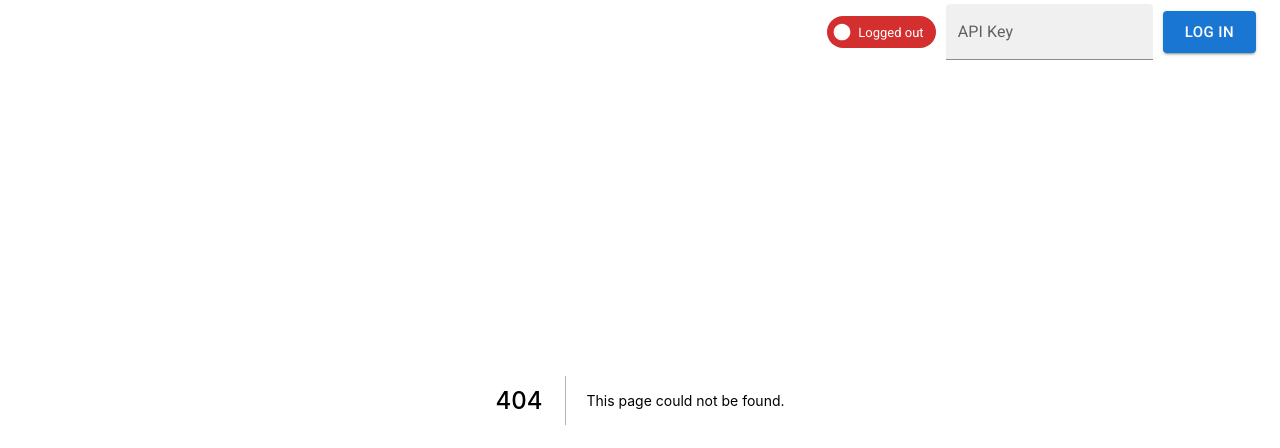
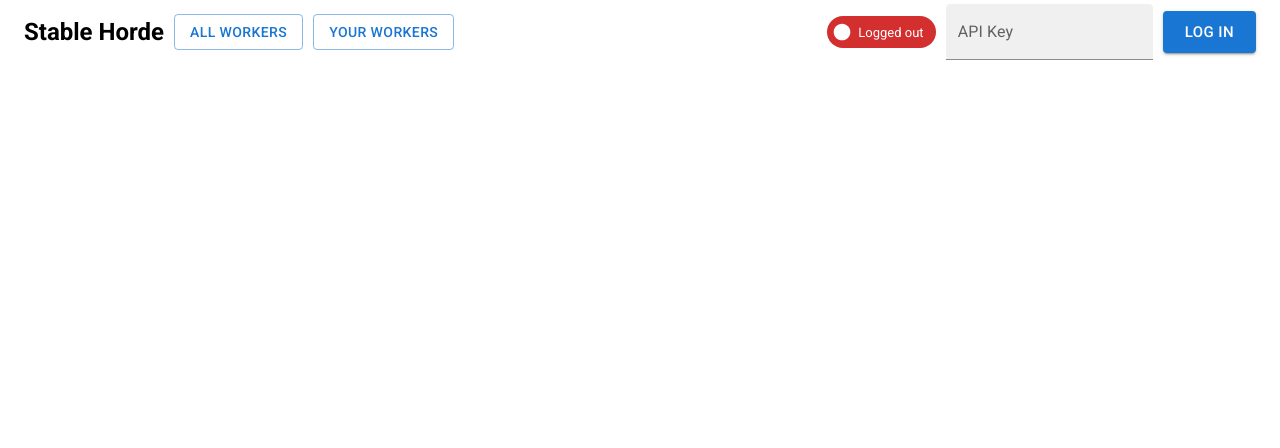
Before and after one commit to JamDon2/stable-horde-next, a Next.js app: page /workers in a window 1280 px wide. Before the commit this address had no page. Shown: the top 448 px of the page. Built offline with nearby package versions, Linux system fonts and the light colour scheme.

Commit message:
Add stuff to header

```diff
--- a/components/Header.module.css
+++ b/components/Header.module.css
@@ -12,3 +12,10 @@
 .group > *:not(:last-child) {
     margin-right: 10px;
 }
+
+.title {
+    font-family: "Roboto", sans-serif;
+    font-size: 24px;
+    font-weight: 700;
+    user-select: none;
+}
--- a/components/Header.tsx
+++ b/components/Header.tsx
@@ -1,4 +1,5 @@
-import { AppBar, Toolbar } from "@mui/material";
+import { AppBar, Button, Toolbar } from "@mui/material";
+import Link from "next/link";
 import React from "react";
 
 import APILogin from "./APILogin";
@@ -7,9 +8,19 @@
 
 export default function Header() {
     return (
-        <AppBar elevation={0} color="transparent">
+        <AppBar elevation={0} color="inherit" position="sticky">
             <Toolbar className={styles.container}>
-                <div></div>
+                <div className={styles.group}>
+                    <Link href="/">
+                        <span className={styles.title}>Stable Horde</span>
+                    </Link>
+                    <Link href="/workers">
+                        <Button variant="outlined">All workers</Button>
+                    </Link>
+                    <Link href="/workers/saved">
+                        <Button variant="outlined">Your workers</Button>
+                    </Link>
+                </div>
                 <div className={styles.group}>
                     <LoginStatus />
                     <APILogin />
--- /dev/null
+++ b/pages/workers.tsx
@@ -0,0 +1,7 @@
+import type { NextPage } from "next";
+
+const Workers: NextPage = () => {
+    return <></>;
+};
+
+export default Workers;
```
Also changed, not shown: pages/workers/saved.tsx (added, +7 -0 lines).
